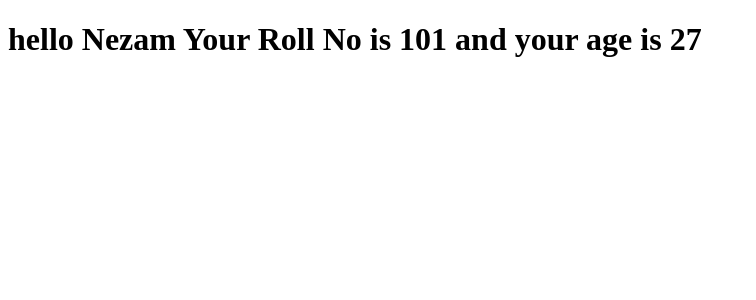
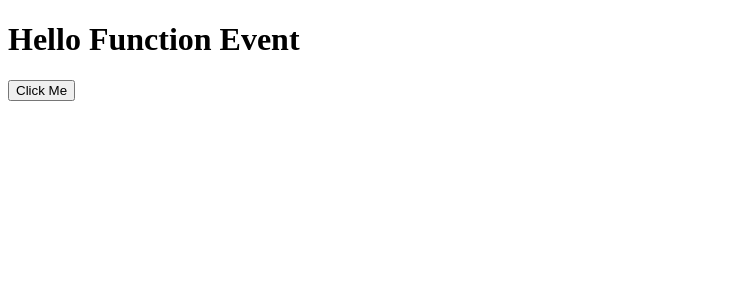
Before and after one commit to nezam0003/React-JS, a React (Create React App) app in the folder geekyshow/my-app/: page / in a window 1280 px wide. Shown: the top 300 px of the page, without its empty margins (0-756 px from the left). Built offline with nearby package versions, Linux system fonts and the light colour scheme.

Commit message:
Event handling done

```diff
--- /dev/null
+++ b/geekyshow/my-app/src/Event.js
@@ -0,0 +1,31 @@
+// import React, { Component } from "react";
+// class Student extends Component {
+//   handlClick = () => {
+//     console.log("Button clicked", this);
+//   };
+//   render() {
+//     return (
+//       <div>
+//         <h1>Hello Event</h1>
+//         <button onClick={this.handlClick}>click here</button>
+//       </div>
+//     );
+//   }
+// }
+// export default Student;
+
+// function base
+import React from "react";
+
+const Student = (props) => {
+  const clickHandler = () => {
+    console.log("button clicked");
+  };
+  return (
+    <div>
+      <h1>Hello Function Event</h1>
+      <button onClick={clickHandler}>Click Me</button>
+    </div>
+  );
+};
+export default Student;
```
Also changed, not shown: geekyshow/my-app/src/index.js (+6 -2 lines).
